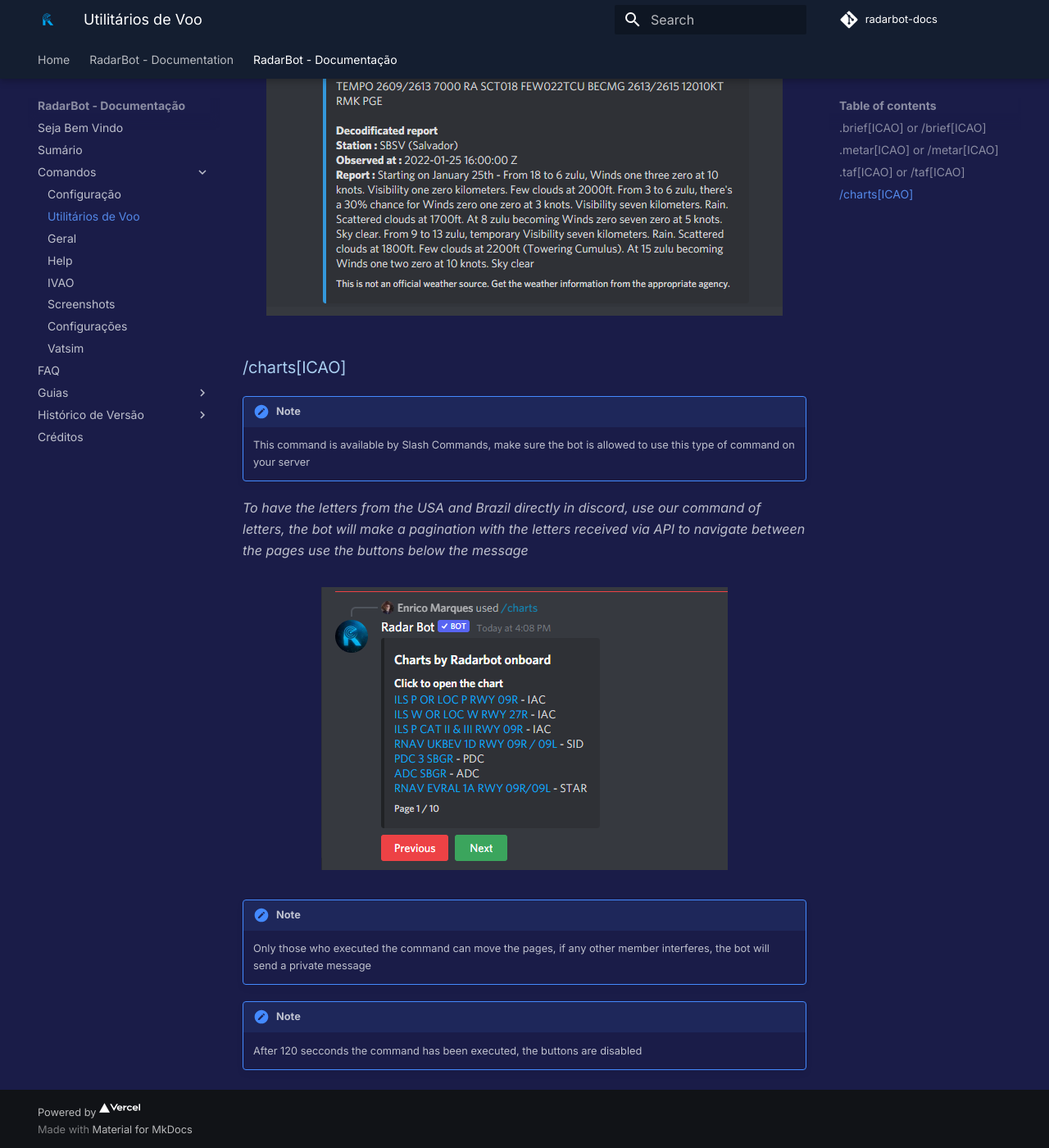
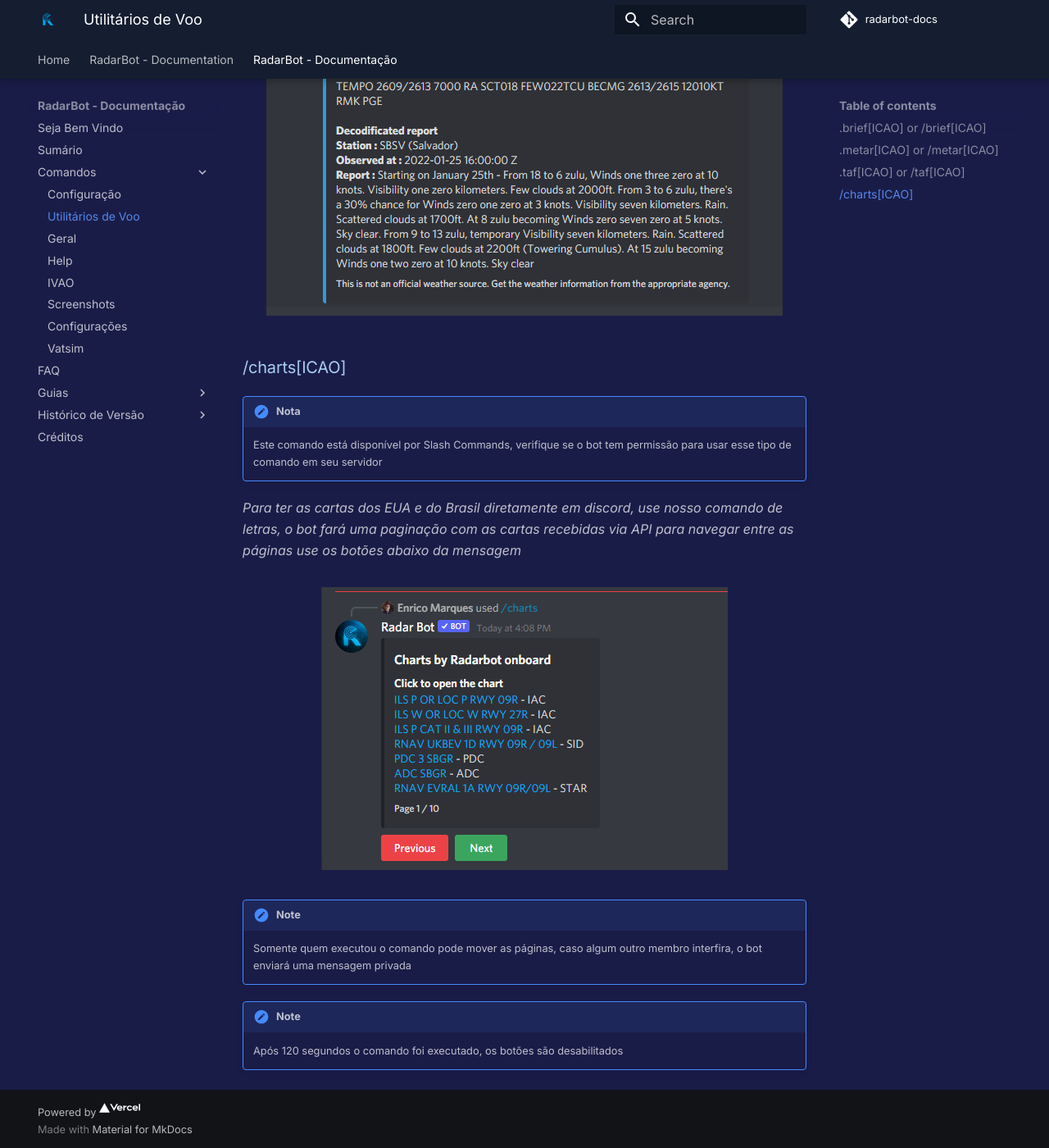
Before and after one commit to radarbot-team/radarbot-docs, an MkDocs documentation site: the page built from docs/radarbot-pt/commands/Flight-Utilities.md, in a window 1280 px wide and 1400 px high, scrolled down 1581 px. Shown: the whole window at 82% size. Built offline with MkDocs 1.6.1 and Material for MkDocs 9.7.7, drawn with Linux system fonts in a browser that asks for light colours; comment, search, counter and statistics services are not loaded; some of the changed text lies outside the part shown.

Commit message:
Finish FlightUtilities(no images)

```diff
--- a/docs/radarbot-pt/commands/Flight-Utilities.md
+++ b/docs/radarbot-pt/commands/Flight-Utilities.md
@@ -1,14 +1,14 @@
 # Utilitários de Voo
 ### .brief[ICAO] or /brief[ICAO]
 
-*Are you flying or controlling and want to know quickly the metar, taf and Zulu time, just type the brief command and the ICAO of the airport you want this information and in a few seconds the bot will return:*
+*Você está voando ou controlando e quer saber rapidamente o horário do metar, taf e Zulu, basta digitar o comando brief e o ICAO do aeroporto que deseja essa informação e em poucos segundos o bot retornará:*
 <figure markdown>
 ![Brief](../../assets/images/brief.png)
 </figure>
 
 ### .metar[ICAO] or /metar[ICAO]
 
-*Want more details of airport metar, or rather already decoded just type metar command, it will reply with metar already decoded for you*
+*Quer mais detalhes do metar do aeroporto, ou melhor já decodificado basta digitar o comando metar, ele responderá com o metar já decodificado para você*
 
 <figure markdown>
 ![Metar](../../assets/images/metar.png)
@@ -16,7 +16,7 @@
 
 ### .taf[ICAO] or /taf[ICAO]
 
-*If the metar command was not enough, we have the taf command, it will send the decoded taf to facilitate your simulation*
+*Se o comando metar não foi suficiente, temos o comando taf, ele enviará o taf decodificado para facilitar sua simulação*
 <figure markdown>
 ![Taf](../../assets/images/taf.png)
 </figure>
@@ -24,16 +24,16 @@
 
 ### /charts[ICAO]
 
-!!! note
-    This command is available by Slash Commands, make sure the bot is allowed to use this type of command on your server
+!!! note "Nota"
+    Este comando está disponível por Slash Commands, verifique se o bot tem permissão para usar esse tipo de comando em seu servidor
 
 
-*To have the letters from the USA and Brazil directly in discord, use our command of letters, the bot will make a pagination with the letters received via API to navigate between the pages use the buttons below the message*
+*Para ter as cartas dos EUA e do Brasil diretamente em discord, use nosso comando de letras, o bot fará uma paginação com as cartas recebidas via API para navegar entre as páginas use os botões abaixo da mensagem*
 <figure markdown>
 ![Charts](../../assets/images/charts.png)
 </figure>
 
 !!! note
-    Only those who executed the command can move the pages, if any other member interferes, the bot will send a private message
+    Somente quem executou o comando pode mover as páginas, caso algum outro membro interfira, o bot enviará uma mensagem privada
 !!! note
-    After 120 secconds the command has been executed, the buttons are disabled
+    Após 120 segundos o comando foi executado, os botões são desabilitados
```
